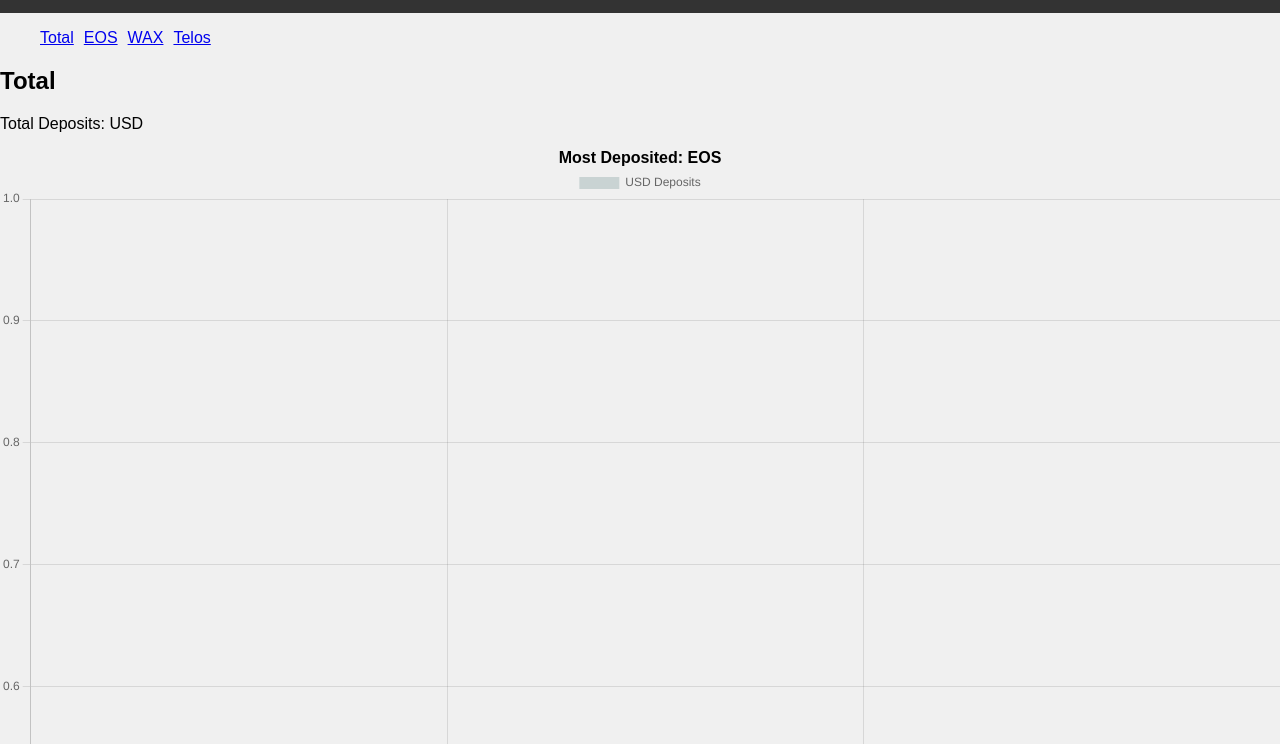
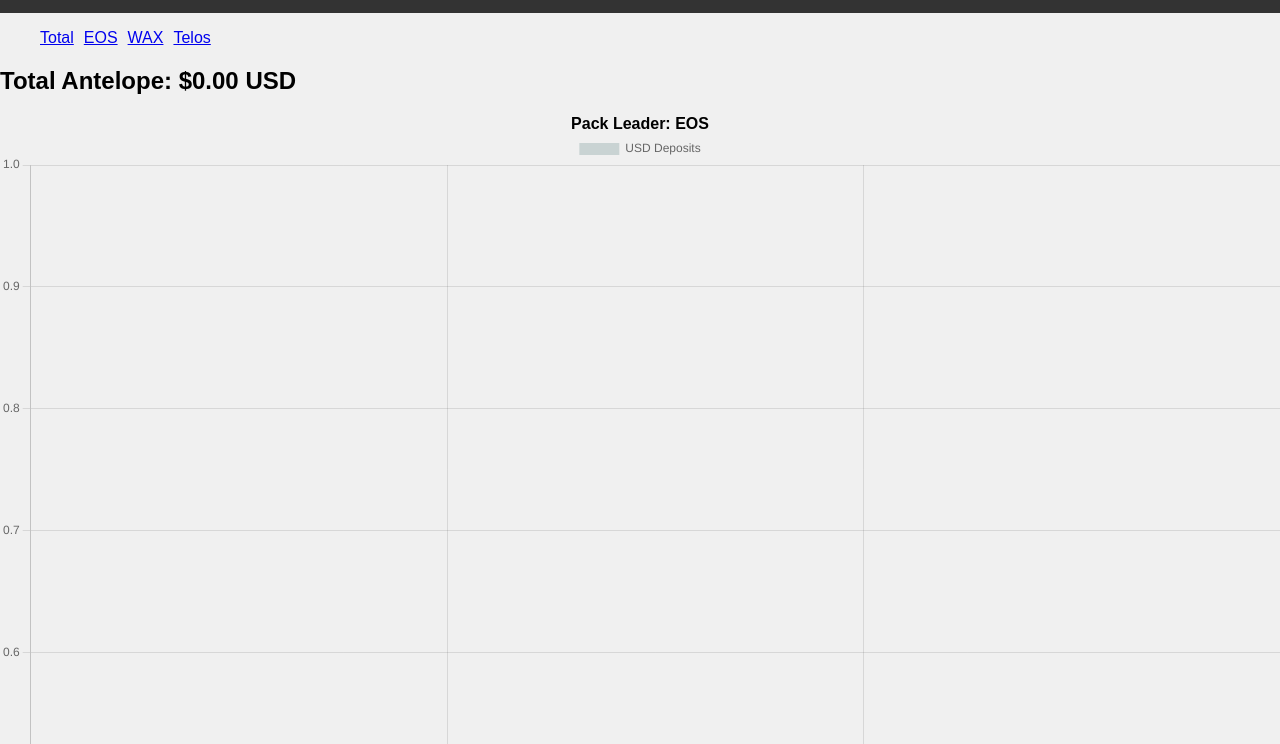
Before and after one commit to mewmix/koy-antelope-dashboard, a plain HTML site: page index.html in a window 1280 px wide. Shown: the part 56-800 px from the top of the page. Drawn offline with nearby package versions, Linux system fonts and the light colour scheme; no server answers.

Commit message:
third commit.

```diff
--- a/index.html
+++ b/index.html
@@ -22,8 +22,8 @@
     </nav>
 
     <section id="most-deposited-tab" class="tab-content">
-        <h2>Total</h2>
-        Total Deposits: <span id="total-usd-amount"></span> USD
+        <h2>Total Antelope:        <span id="total-usd-value"></span> USD
+        </h2>
 
         <p id="most-deposited" class="most-deposited">
         </p>
--- a/script.js
+++ b/script.js
@@ -60,10 +60,10 @@ async function fetchAllData() {
 
         // Compare deposited values and update the most deposited cryptocurrency
         const mostDepositedCrypto = compareDeposits(eosTotal, waxTotal, telosTotal);
-        document.getElementById("most-deposited").textContent = `Most Deposited: ${mostDepositedCrypto}`;
+        document.getElementById("most-deposited").textContent = `Pack Leader: ${mostDepositedCrypto}`;
 
         // Update the total USD value text
-        document.getElementById("total-usd-value").textContent = `Total USD Value: $${totalUSDValue.toFixed(2)}`;
+        document.getElementById("total-usd-value").textContent = `$${totalUSDValue.toFixed(2)}`;
 
         // Update the total USD value in the "Total Deposits" section
         document.getElementById("total-usd-amount").textContent = totalUSDValue.toFixed(2);
```
